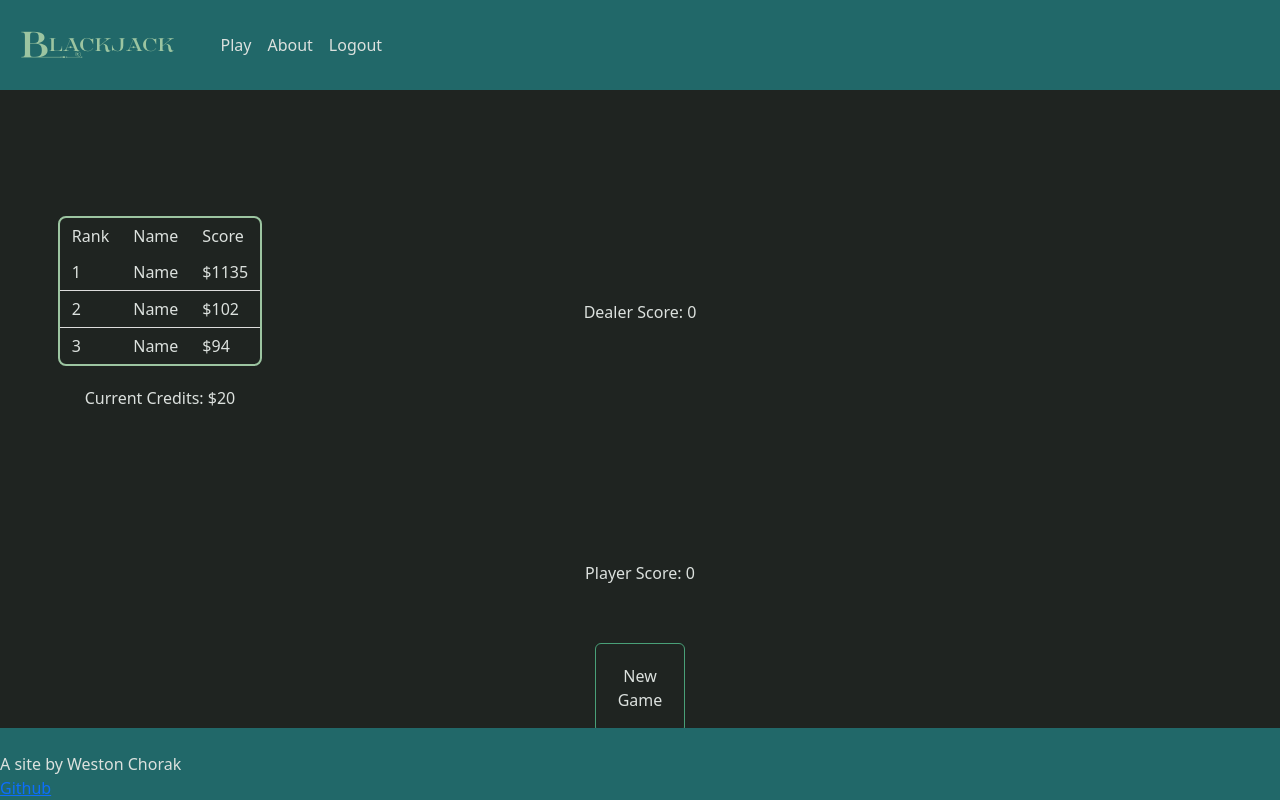
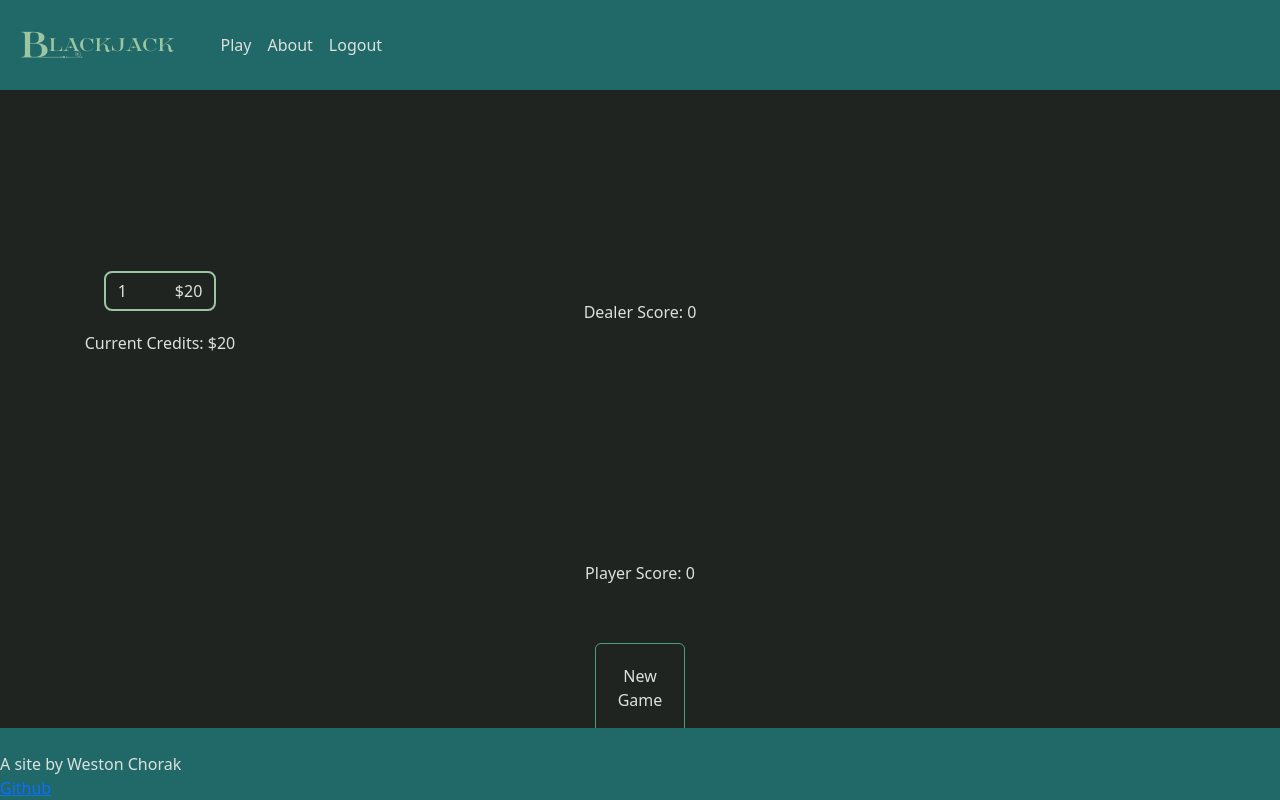
Before and after one commit to wjchorak/startup, a React (Vite) app: page /play in a window 1280 px wide. Built offline with nearby package versions, Linux system fonts and the light colour scheme.

Commit message:
Added leaderboard mockup

```diff
--- a/src/app.jsx
+++ b/src/app.jsx
@@ -49,7 +49,7 @@ export default function App() {
                                 setUserName(userName);
                             }}
                         />} exact />
-                    <Route path='/play' element={<Play credits={credits} setCredits={setCredits} />} />
+                    <Route path='/play' element={<Play userName={userName} credits={credits} setCredits={setCredits} />} />
                     <Route path='/about' element={<About />} />
                     <Route path='*' element={<NotFound />} />
                 </Routes>
--- a/src/login/unauthenticated.jsx
+++ b/src/login/unauthenticated.jsx
@@ -8,14 +8,24 @@ export function Unauthenticated(props) {
     const [password, setPassword] = React.useState('');
     const [displayError, setDisplayError] = React.useState(null);
 
+    async function setUpLeaderboard() {
+        localStorage.setItem("leaderboard", JSON.stringify([
+            { name: "Alice", credits: 26 },
+            { name: "Bob", credits: 57 },
+            { name: "Charlie", credits: 38 }
+        ]));
+    }
+
     async function loginUser() {
         localStorage.setItem('userName', userName);
         props.onLogin(userName);
+        setUpLeaderboard();
     }
 
     async function createUser() {
         localStorage.setItem('userName', userName);
         props.onLogin(userName);
+        setUpLeaderboard();
     }
 
     return (
--- a/src/play/play.jsx
+++ b/src/play/play.jsx
@@ -79,6 +79,23 @@ function calculateScore(hand) {
     return score;
 }
 
+function updateLeaderboard(name, credits, setLeaderboard) {
+    console.log("Leaderboard updating " + name + " $" + credits + "...")
+    const existing = JSON.parse(localStorage.getItem("leaderboard")) || [];
+
+    const filtered = existing.filter(entry => entry.name !== name);
+
+    const updated = [...filtered, { name, credits }]
+        .sort((a, b) => b.credits - a.credits)
+        .slice(0, 3);
+
+    localStorage.setItem("leaderboard", JSON.stringify(updated));
+    console.log("Saving leaderboard with", JSON.stringify(updated));
+
+    setLeaderboard(updated);
+}
+
+
 function hit(deck, setDeck, setHand) {
     drawCard(deck, setDeck, setHand);
 }
@@ -108,6 +125,7 @@ export function Play({ userName, credits, setCredits }) {
     const [dealerScore, setDealerScore] = useState([]);
     const [playerHand, setPlayerHand] = useState([]);
     const [playerScore, setPlayerScore] = useState([]);
+    const [leaderboard, setLeaderboard] = useState([]);
     const [gameState, setGameState] = useState(1);
     const [gameOver, setGameOver] = useState(true);
     const [stateText, setStateText] = useState();
@@ -133,6 +151,7 @@ export function Play({ userName, credits, setCredits }) {
                 setDealerHand(currentDealerHand);
                 setCredits(credits + (2 * bet));
                 setGameState(1);
+                updateLeaderboard(userName, credits + (2 * bet), setLeaderboard);
                 setGameOver(true);
                 return;
             } else if (currentScore > 21 && currentPlayerScore > 21) {
@@ -140,6 +159,7 @@ export function Play({ userName, credits, setCredits }) {
                 setDealerHand(currentDealerHand);
                 setCredits(credits + (bet));
                 setGameState(1);
+                updateLeaderboard(userName, credits + (bet), setLeaderboard);
                 setGameOver(true);
                 return;
             } else if (currentScore === 21 && currentPlayerScore === 21) {
@@ -147,12 +167,14 @@ export function Play({ userName, credits, setCredits }) {
                 setDealerHand(currentDealerHand);
                 setCredits(credits + (bet));
                 setGameState(1);
+                updateLeaderboard(userName, credits + (bet), setLeaderboard);
                 setGameOver(true);
                 return;
             } else if (currentScore === 21) {
                 setStateText("Dealer Wins.");
                 setDealerHand(currentDealerHand);
                 setGameState(1);
+                updateLeaderboard(userName, credits, setLeaderboard);
                 setGameOver(true);
                 return;
             }
@@ -161,11 +183,14 @@ export function Play({ userName, credits, setCredits }) {
                 if (currentScore === currentPlayerScore) {
                     setStateText("Push. Bet Returned.");
                     setCredits(credits + (bet));
+                    updateLeaderboard(userName, credits + (bet), setLeaderboard);
                 } else if ((currentScore > currentPlayerScore) || currentPlayerScore > 21) {
                     setStateText("Dealer Wins.");
+                    updateLeaderboard(userName, credits, setLeaderboard);
                 } else {
                     setStateText("Player Wins!");
                     setCredits(credits + (2 * bet));
+                    updateLeaderboard(userName, credits + (2 * bet), setLeaderboard);
                 }
                 setDealerHand(currentDealerHand);
                 setGameState(1);
@@ -248,33 +273,23 @@ export function Play({ userName, credits, setCredits }) {
         }
     }, [gameState]);
 
+    useEffect(() => {
+        updateLeaderboard(userName, credits, setLeaderboard);
+    }, []);
+
+
     return (
         <main className={styles.main}>
             <div className={styles.leaderboard}>
                 <table className={styles.table}>
-                    <thead>
-                        <tr>
-                            <td><span>Rank</span></td>
-                            <td><span>Name</span></td>
-                            <td><span>Score</span></td>
-                        </tr>
-                    </thead>
                     <tbody>
-                        <tr>
-                            <td><span>1</span></td>
-                            <td><span id="player-rank-1">Name</span></td>
-                            <td><span id="player-score-1">$1135</span></td>
-                        </tr>
-                        <tr>
-                            <td><span>2</span></td>
-                            <td><span id="player-rank-2">Name</span></td>
-                            <td><span id="player-score-2">$102</span></td>
-                        </tr>
-                        <tr>
-                            <td><span>3</span></td>
-                            <td><span id="player-rank-3">Name</span></td>
-                            <td><span id="player-score-3">$94</span></td>
-                        </tr>
+                        {leaderboard.map((player, index) => (
+                            <tr key={player.name}>
+                                <td><span>{index + 1}</span></td>
+                                <td><span>{player.name}</span></td>
+                                <td><span>${player.credits}</span></td>
+                            </tr>
+                        ))}
                     </tbody>
                 </table>
 
@@ -335,7 +350,7 @@ export function Play({ userName, credits, setCredits }) {
                         switch (gameState) {
                             case 1:
                                 return <div id="game-controls">
-                                    {gameOver && (<button className="button-outline" onClick={() => { setGameState(2); setGameOver(false); }}>New Game</button>)}
+                                    {gameOver && credits > 0 && (<button className="button-outline" onClick={() => { setGameState(2); setGameOver(false); }}>New Game</button>)}
                                 </div>;
                             case 2:
                                 return <div id="bet-controls">
@@ -360,6 +375,7 @@ export function Play({ userName, credits, setCredits }) {
 
             <div className={styles.gameState} id="game-state">
                 <div id="current-turn">{stateText}</div>
+                {gameOver && credits === 0 && (<div id="bet">You're out of credits. Better luck tomorrow!</div>)}
                 {gameOver === false && (<div id="bet">Bet: ${bet}</div>)}
             </div>
         </main>
```
